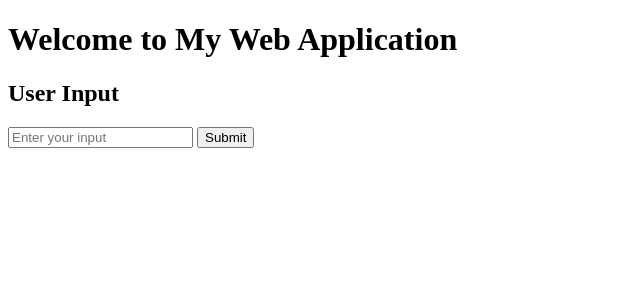
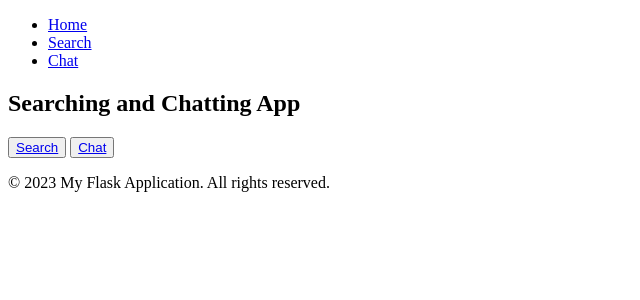
Before and after one commit to zawlurnthan/SearchAndChat, a Flask app: page / in a window 1280 px wide. Shown: the top 300 px of the page, without its empty margins (0-640 px from the left). Run offline with Flask 3, Linux system fonts and the light colour scheme.

Commit message:
upgrade in chatting part and html pages

```diff
--- a/app.py
+++ b/app.py
@@ -6,55 +6,34 @@ from search import search_topic
 app = Flask(__name__)
 
 
-# Main program
-def main():
-    topic = input('Enter a topic: ')
-
-    # Search the internet for information about the topic
-    title, link = search_topic(topic)
-
-    if title and link:
-        print(f"Top search result: {title}")
-        print(f"Link: {link}")
-
-        # Allow the user to ask questions about the topic
-        while True:
-            question = input('Ask a question (or type "exit" to quit): ')
-
-            if question.lower() == 'exit':
-                break
-
-            # Answer the user's question using the search result as context
-            answer = answer_question(question, title)
-
-            print(f"Answer: {answer}")
-    else:
-        print('Failed to retrieve search results')
+@app.route('/')
+def index():
+    return render_template('index.html')
 
 
-# @app.route('/', methods=['GET', 'POST'])
-# def index():
-#     user_input = ''
-#     processed_text = ''
-#     if request.method == 'POST':
-#         user_input = request.form['user_input']
-#         processed_text = user_input.upper()
-#     return render_template('index.html', user_input=user_input, processed_text=processed_text)
-
-@app.route('/', methods=['GET', 'POST'])
-def index():
-
+@app.route('/search', methods=['GET', 'POST'])
+def search():
     topic = ''
     data = {}
-    processed_text = ''
     if request.method == 'POST':
         topic = request.form['user_input']
 
         # Search the internet for information about the topic
         data = search_topic(topic)
 
-        processed_text = topic.upper()
-    return render_template('index.html', user_input=topic, data=data, processed_text=processed_text)
+    return render_template('search.html', user_input=topic, data=data)
+
+
+@app.route('/chat', methods=['GET', 'POST'])
+def chat():
+    question = ''
+    answer = ''
+    if request.method == 'POST':
+        # Allow the user to ask questions about the topic
+        question = request.form['question']
+        # Answer the user's question using the search result as context
+        answer = answer_question(question)
+    return render_template('chat.html', question=question, answer=answer)
 
 
 if __name__ == '__main__':
--- a/search.py
+++ b/search.py
@@ -23,9 +23,11 @@ def search_topic(topic):
     if response.status_code == 200:
         # Extract relevant information from the search results
         # Extract the title and URL of each search result
+
         # 1. get items list from the response json dictionary
         # 2. get dictionary from the item lists
         # 3. collect title and link from each dictionary
+        # return the dictionary object
 
         data = {}
         for item in response.json()['items']:
--- /dev/null
+++ b/templates/base.html
@@ -0,0 +1,27 @@
+<!DOCTYPE html>
+<html lang="en">
+<head>
+    <meta charset="UTF-8">
+    <meta name="viewpoint" content="with=device-width, initial-scale=1.0">
+    <title>{% block title %}{% endblock %}</title>
+</head>
+
+<body>
+
+    <nav>
+        <ul>
+            <li><a href="{{ url_for('index') }}">Home</a></li>
+            <li><a href="{{ url_for('search') }}">Search</a></li>
+            <li><a href="{{ url_for('chat') }}">Chat</a></li>
+        </ul>
+    </nav>
+
+    <main>
+        {% block content %}{% endblock %}
+    </main>
+
+    <footer>
+        <p>&copy; 2023 My Flask Application. All rights reserved.</p>
+    </footer>
+</body>
+</html>
--- a/templates/index.html
+++ b/templates/index.html
@@ -1,41 +1,13 @@
-<!DOCTYPE html>
-<html lang="en">
-<head>
-    <meta charset="UTF-8">
-    <title>Title</title>
-</head>
-<body>
+{% extends 'base.html' %}
 
-    <div class="container">
-        <h1>Welcome to My Web Application</h1>
-        <div class="input-box">
-            <h2>User Input</h2>
-            <form action="/" method="POST">
-                <input type="text" name="user_input" placeholder="Enter your input" value="{{ user_input }}">
-                <button type="submit">Submit</button>
-            </form>
+{% block title %}Home{% endblock %}
+
+{% block content %}
+    <div>
+        <h2>Searching and Chatting App</h2>
+        <div>
+            <button><a href="{{ url_for('search') }}">Search</a></button>
+            <button><a href="{{ url_for('chat') }}">Chat</a></button>
         </div>
-
-        {% if data %}
-            {% for k, v in data.items() %}
-                <div class="result-box">
-                    <a href="{{ v }}" target="_blank"><h2>{{ k }}</h2></a>
-                    <p>{{ v }}</p>
-                </div>
-            {% endfor %}
-        {% endif %}
-
-{#        {% if processed_text %}#}
-{#        <div class="result-box">#}
-{#            <h2>Result</h2>#}
-{#            <p>Your input: {{ processed_text }}</p>#}
-{#        </div>#}
-{#        {% endif %}#}
     </div>
-
-
-{#    <script async src="https://cse.google.com/cse.js?cx=e2d4a04bb84fc4f14">#}
-{#    </script>#}
-{#    <div class="gcse-search"></div>#}
-</body>
-</html>
+{% endblock %}
```
Also changed, not shown: chat.py (+4 -7 lines), templates/chat.html (added, +25 -0 lines), templates/search.html (added, +32 -0 lines).
